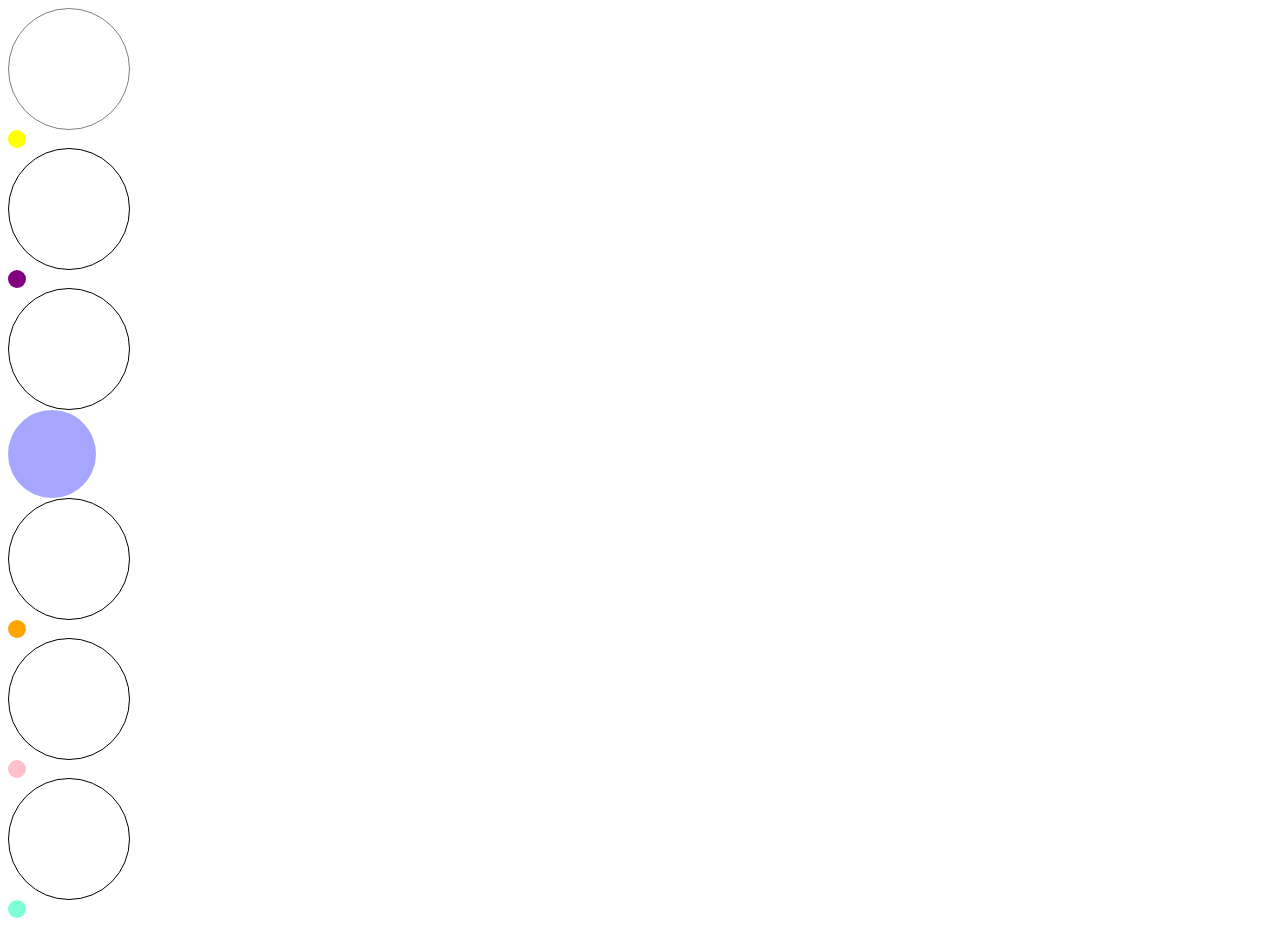
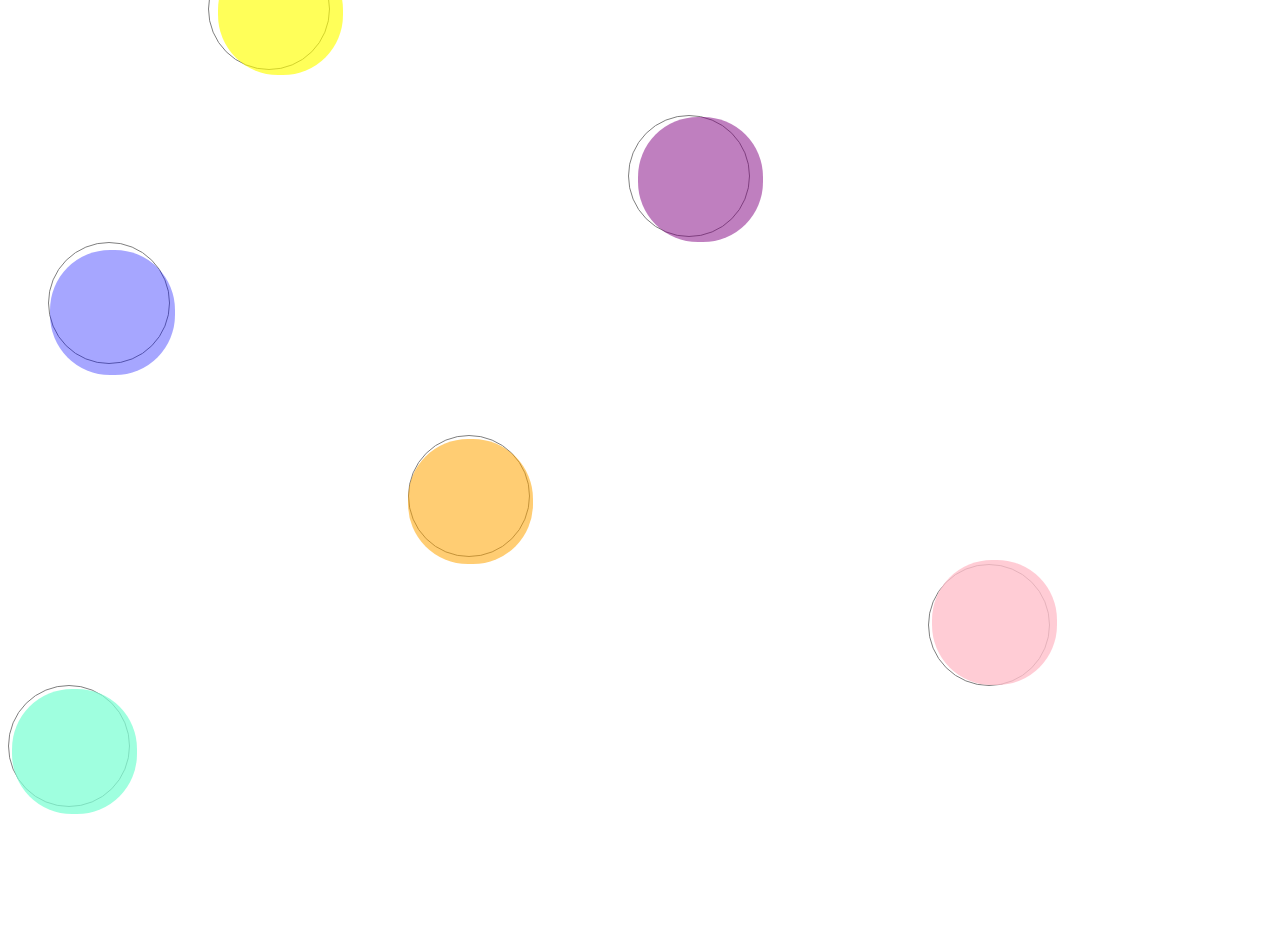
Before and after one commit to haggislea/landing_pages, a plain HTML site: page dots/index.html in a window 1280 px wide. After the commit the page ends 822 px from the top, so only its background shows below. Drawn offline with Linux system fonts and the light colour scheme.

Commit message:
aligned coloured circles with outlien fo circles

```diff
--- a/dots/css/stylesheet.css
+++ b/dots/css/stylesheet.css
@@ -5,89 +5,114 @@
   background: none;
   width: 120px;
   height: 120px;
+  margin-top: -60px;
+  margin-left: 200px;
 }
 
 .first_colour_circle{
-  border-radius:60px;
+ border-radius:60px;
  background: yellow;
- width: 18px;
- height: 18px;
+ opacity: 0.65;
+ width: 125px;
+ height: 125px;
+ margin-top: -120px;
+ margin-left: 210px;
 
 }
 
-
 .secondCircle{
   border-radius: 50%;
-  border: 1px solid black;
+  border: 1px solid grey;
   background: none;
   width: 120px;
   height: 120px;
+  margin-left: 620px;
+  margin-top: 40px;
 }
 
 .second_colour_circle{
-  border-radius:60px;
+ border-radius:60px;
  background: purple;
- width: 18px;
- height: 18px;
+ opacity: 0.50;
+ width: 125px;
+ height: 125px;
+ margin-left: 630px;
+ margin-top: -120px;
 }
 
 .thirdCircle{
   border-radius: 50%;
-  border: 1px solid black;
+  border: 1px solid grey;
   background: none;
   width: 120px;
   height: 120px;
+  margin-left: 40px;
 }
 
 .third_colour_circle{
   border-radius:60px;
  background: blue;
  opacity: 0.35;
- width: 88px;
- height: 88px;
+ width: 125px;
+ height: 125px;
+ margin-top: -114px;
+ margin-left: 42px;
 }
 
 .fourthCircle{
 border-radius: 50%;
-border: 1px solid black;
+  border: 1px solid grey;
 background: none;
 width: 120px;
 height: 120px;
+margin-top: 60px;
+margin-left: 400px;
 }
 
 .fourth_colour_circle{
-  border-radius:60px;
+ border-radius:60px;
  background: orange;
- width: 18px;
- height: 18px;
+ opacity: 0.55;
+ width: 125px;
+ height: 125px;
+ margin-top: -118px;
+ margin-left: 400px;
 }
 
 .fifthCircle{
   border-radius: 50%;
-  border: 1px solid black;
+  border: 1px solid grey;
   background: none;
   width: 120px;
   height: 120px;
+  margin-left: 920px;
 }
 
 .fifth_colour_circle{
   border-radius:60px;
  background: pink;
- width: 18px;
- height: 18px;
+ opacity: 0.80;
+ width: 125px;
+ height: 125px;
+ margin-top: -126px;
+ margin-left: 924px;
 }
 
 .sixthCircle{
   border-radius: 50%;
-  border: 1px solid black;
+  border: 1px solid grey;
   background: none;
   width: 120px;
   height: 120px;
+ margin-bottom: -118px;
 }
 
 .sixth_colour_circle{
   border-radius:60px;
  background: aquamarine;
- width: 18px;
- height: 18px;
+ opacity: 0.75;
+ width: 125px;
+ height: 125px;
+ margin-left: 4px;
+
 }
```
